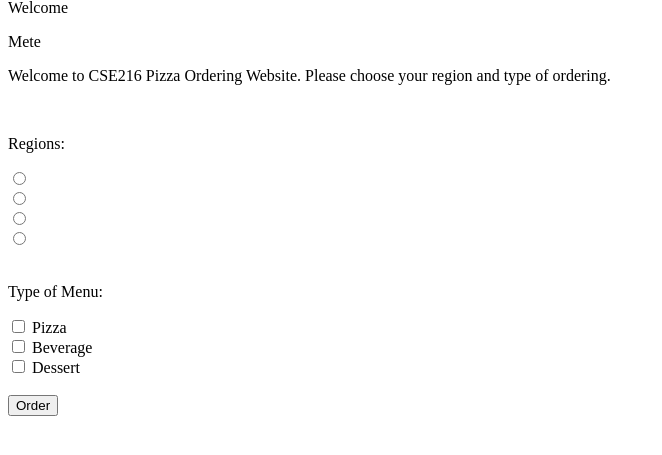
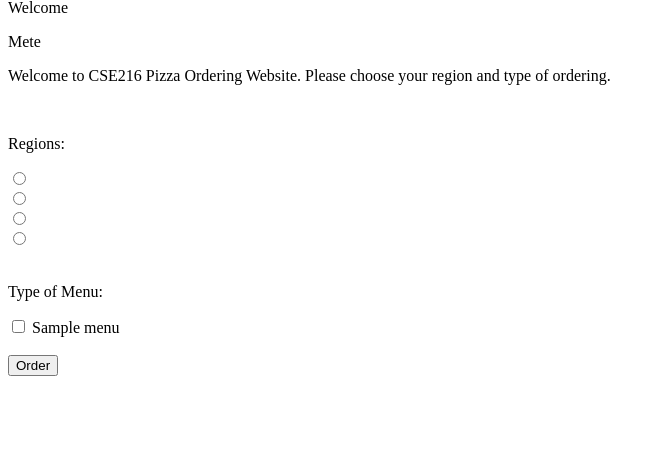
Before and after one commit to MeteK7/Pizza-Ordering-Website, a PHP site: page /order.php in a window 1280 px wide. Shown: the part 118-573 px from the top of the page, without its empty margins (0-662 px from the left). Run offline with PHP 8.4, Linux system fonts and the light colour scheme; a user stored in the database is signed in; data comes from the database, SQL or seed files in the repository; tables that the repository leaves empty or names only in its code hold one stand-in row (values such as "Sample post"); data that the repository does not hold is empty.

Commit message:
Menus are now fetched dynamically.

```diff
--- a/order-summary.php
+++ b/order-summary.php
@@ -21,7 +21,7 @@
 	echo $region;
 	echo "<br><br>";
 
-	$types_of_menu=$_GET['chk-type-menu'];
+	$types_of_menu=$_GET['chk-menu'];
 
 	if (is_array($types_of_menu) || is_object($types_of_menu)) {
 		foreach ($types_of_menu as $selected) {
--- a/order.php
+++ b/order.php
@@ -15,6 +15,9 @@ $result_dessert = $conn->query($query_dessert);
 
 $query_region = "SELECT * FROM tbl_region";
 $result_region = $conn->query($query_region);
+
+$query_menu = "SELECT * FROM tbl_menu";
+$result_menu = $conn->query($query_menu);
 ?>
 <?php
 function get_pizza_quantity(){
@@ -28,8 +31,8 @@ function get_pizza_quantity(){
 	<title>Order</title>
 	<link rel="stylesheet" type="text/css" href="css/style-order.css">
 	<script type="text/javascript">
-		function toggleTables(checkBox){
-			var divTable=document.getElementById('div-menu-'+checkBox.value);
+		function toggleTables(checkBox, idMenu){
+			var divTable=document.getElementById('div-menu-'+idMenu);
 			/*document.write(checkBox.id);
 			document.write(checkBox.checked);*/
 			if (checkBox.checked) {
@@ -120,19 +123,29 @@ function get_pizza_quantity(){
 				}
 				?>
 				<br>
-
 				<p>Type of Menu:</p>
-				<input type="checkbox" id="chk-pizza" name="chk-type-menu[]" value="pizza" onclick="toggleTables(this)"><!--Passing the element itself using "this" keyword-->
-				<label for="pizza">Pizza</label>
-				<br>
-				<input type="checkbox" id="chk-beverage" name="chk-type-menu[]" value="beverage" onclick="toggleTables(this)">
-				<label for="beverage">Beverage</label>
-				<br>
-				<input type="checkbox" id="chk-dessert" name="chk-type-menu[]" value="dessert" onclick="toggleTables(this)">
-				<label for="dessert">Dessert</label>
+				<?php
+				if ($result_menu->num_rows > 0)
+				{
+					while($data_menu = $result_menu->fetch_assoc())
+					{
+						?>
+						<input type="checkbox" id="chk-menu-<?php echo $data_menu['id']; ?>" name="chk-menu[]" value="<?php echo $data_menu['name']; ?>" onclick="toggleTables(this, <?php echo $data_menu['id']; ?>)">
+						<label for="<?php echo $data_menu['id']; ?>"><?php echo $data_menu['name']; ?></label>
+						<br>
+						<?php
+					}
+				}
+				else
+				{
+					?>
+					<p>No data found</p>
+					<?php
+				}
+				?>
 			</div>
 			<br>
-			<div id="div-menu-pizza" class="div-menu">
+			<div id="div-menu-1" class="div-menu"><!--Try defining ID dynamically!!!-->
 				<p>Pizza:</p>
 				<center>
 					<table>
@@ -220,7 +233,7 @@ function get_pizza_quantity(){
 						</table>
 					</center>
 				</div>
-				<div id="div-menu-beverage" class="div-menu">
+				<div id="div-menu-2" class="div-menu"><!--Try defining ID dynamically!!!-->
 					<p>Beverage:</p>
 					<center>
 						<table>
@@ -292,7 +305,7 @@ function get_pizza_quantity(){
 						</table>
 					</center>
 				</div>
-				<div id="div-menu-dessert" class="div-menu">
+				<div id="div-menu-3" class="div-menu"><!--Try defining ID dynamically!!!-->
 					<p>Dessert:</p>
 					<center>
 						<table>
```
